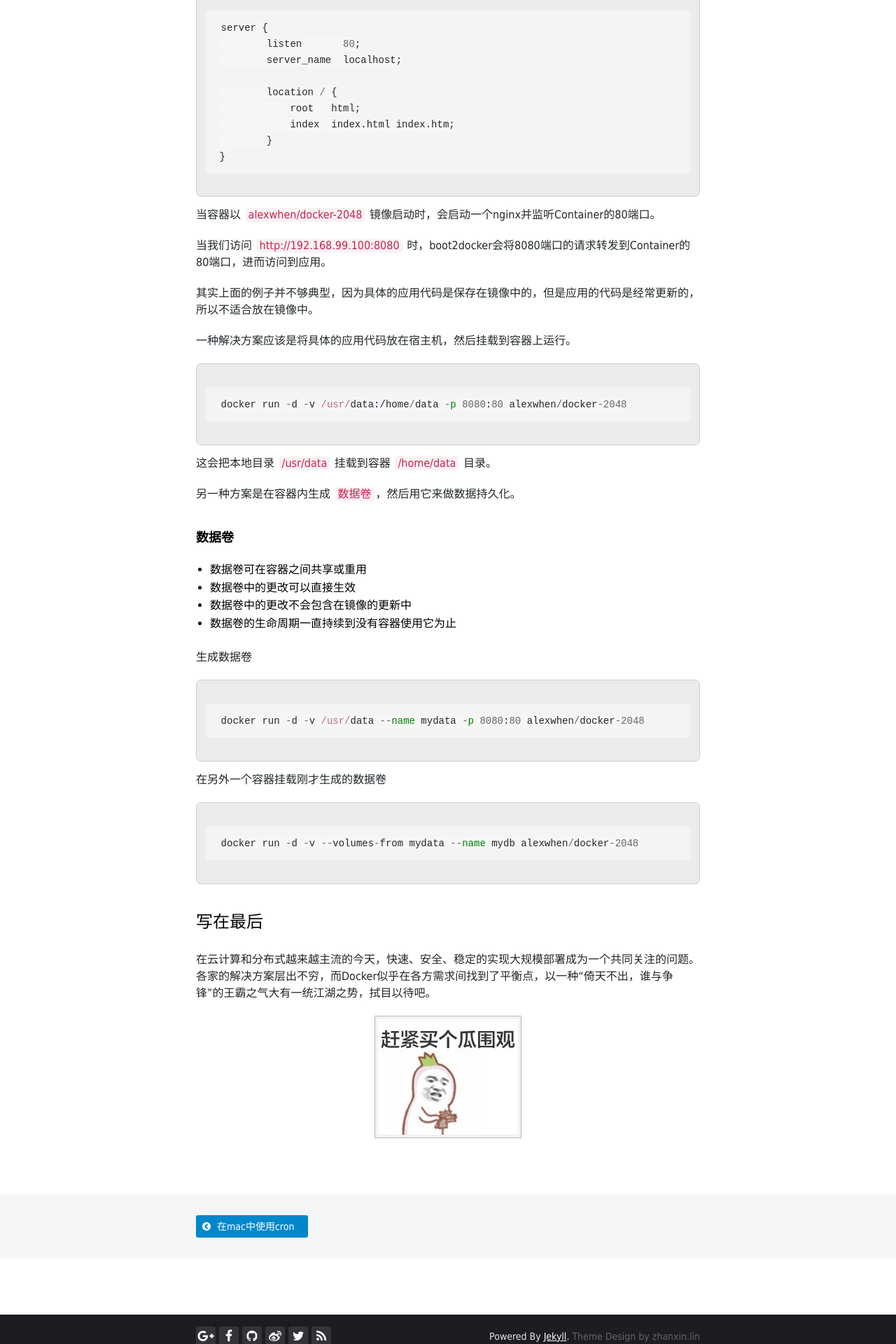
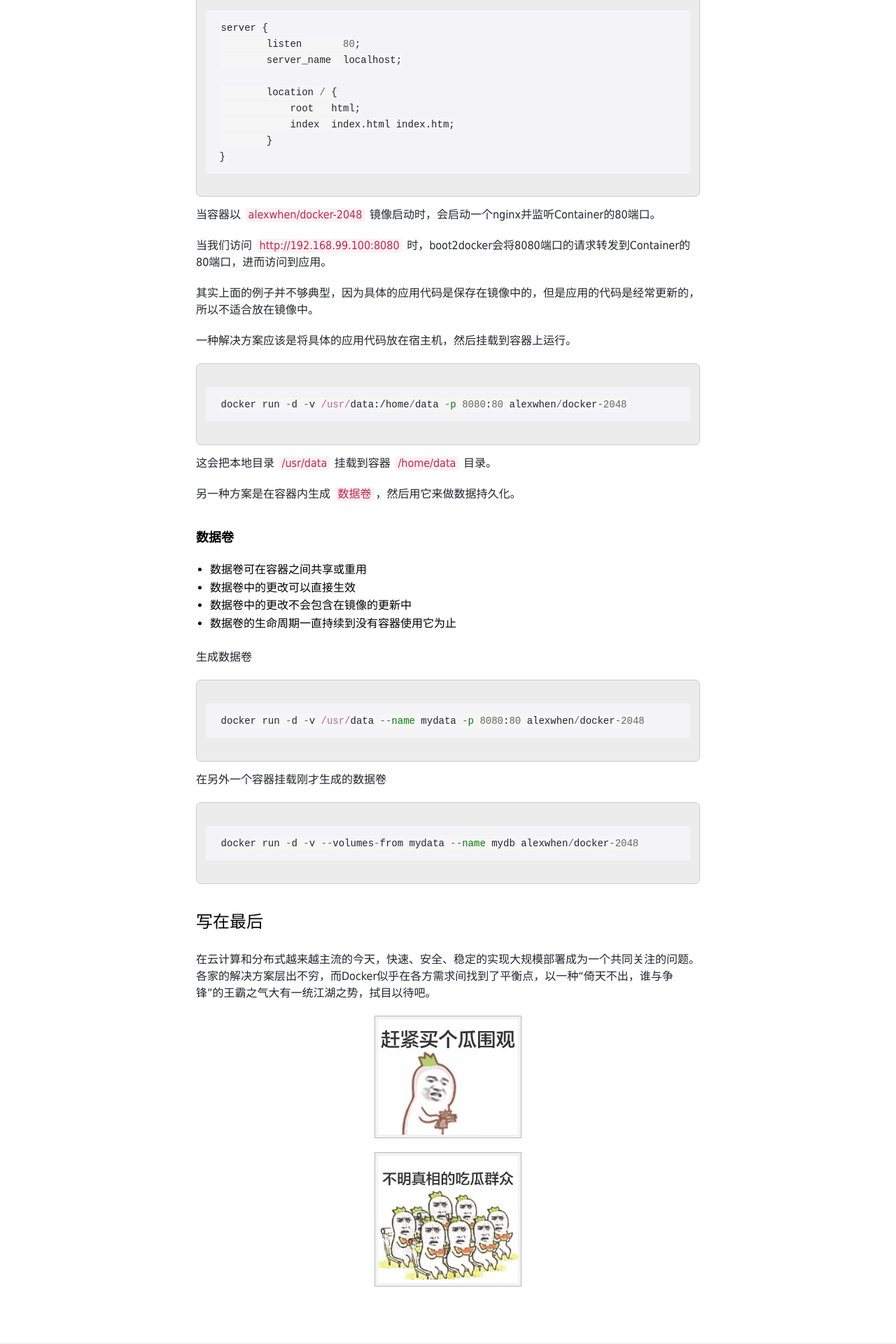
Before and after one commit to acs1899/myblog_back, a Jekyll site: the page built from _posts/2016-02-15-hellow-docker.md, in a window 1280 px wide. Shown: the part 4480-6400 px from the top of the page at 70% size. Built offline with Jekyll 4.4.1, drawn with Linux system fonts in a browser that asks for light colours; nearby versions of some CDN libraries; Markdown is read by kramdown in place of the engine named in the settings; comment, search, counter and statistics services are not loaded.

Commit message:
update post

```diff
--- a/_posts/2016-02-15-hellow-docker.md
+++ b/_posts/2016-02-15-hellow-docker.md
@@ -149,4 +149,6 @@ docker run -d -v --volumes-from mydata --name mydb alexwhen/docker-2048
 
 在云计算和分布式越来越主流的今天，快速、安全、稳定的实现大规模部署成为一个共同关注的问题。各家的解决方案层出不穷，而Docker似乎在各方需求间找到了平衡点，以一种“倚天不出，谁与争锋”的王霸之气大有一统江湖之势，拭目以待吧。
 
-<img style="display:block;width:200px;margin:0 auto;" src="/images/weiguan.png" title="不明真相的围观群众" />
+<img style="display:block;width:200px;margin:0 auto;" src="/images/weiguan.png" title="赶紧买个瓜围观" />
+
+<img style="display:block;width:200px;margin:0 auto;" src="/images/weiguans.png" title="不明真相的围观群众" />
```
